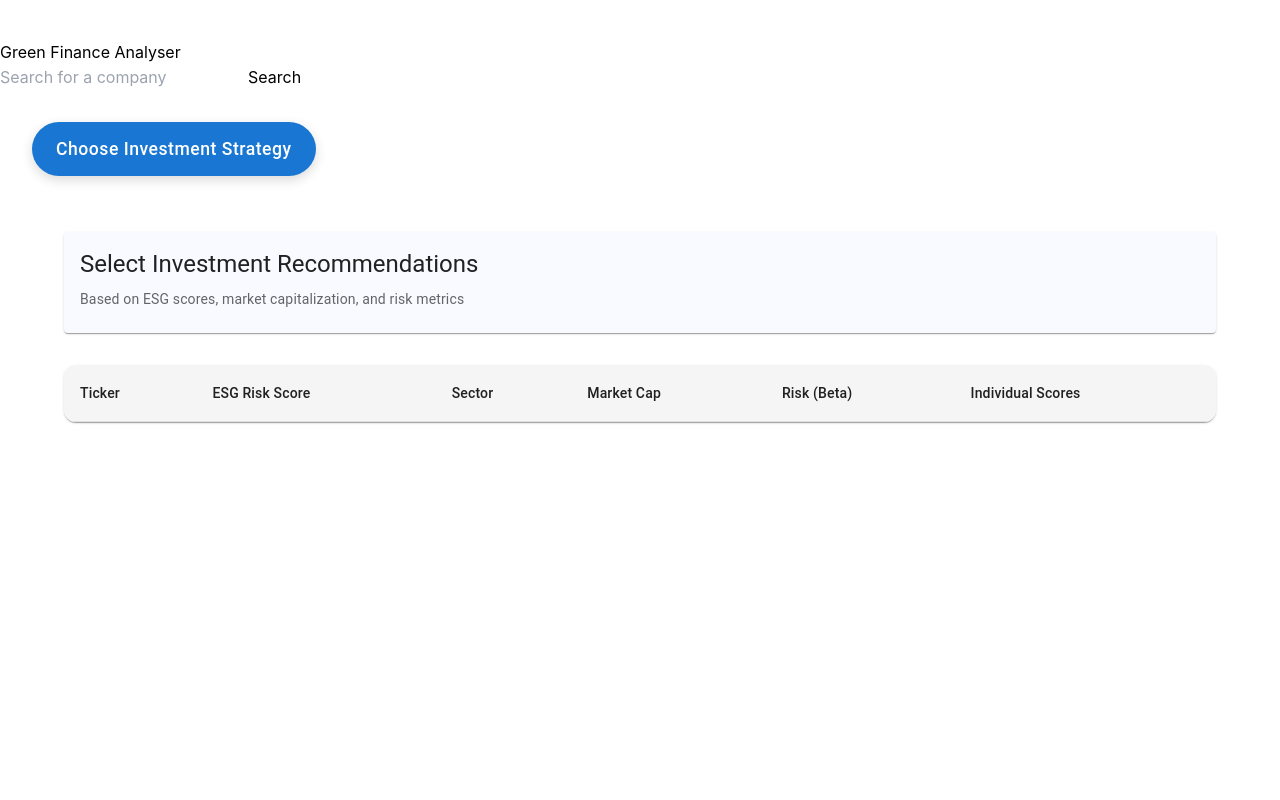
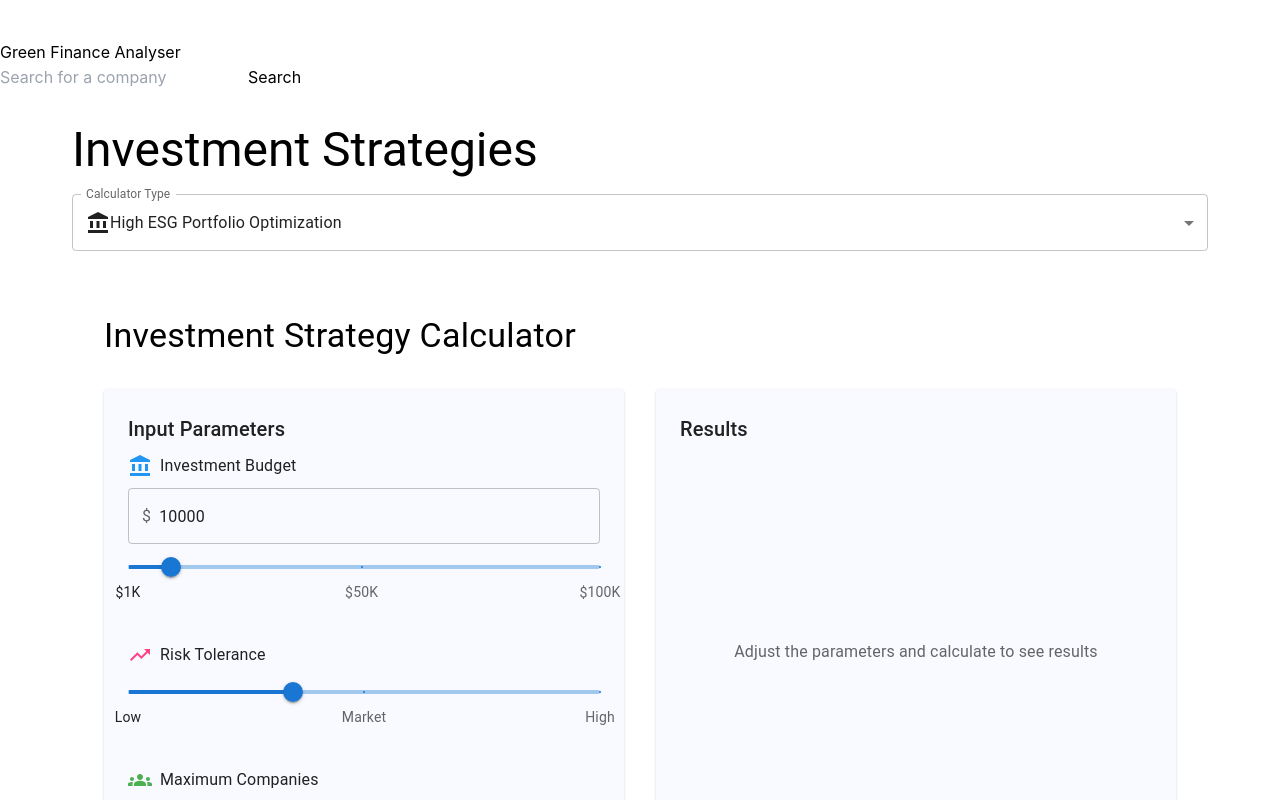
Before and after one commit to bhoopesh369/Cyberpunk-Shaastra, a React (Vite) app in the folder frontend/: page /dashboard in a window 1280 px wide. Shown: the top 800 px of the page. Built offline with nearby package versions, Linux system fonts and the light colour scheme.

Commit message:
fix: something

```diff
--- a/frontend/src/components/NavBar.tsx
+++ b/frontend/src/components/NavBar.tsx
@@ -88,8 +88,8 @@ const NavBar = () => {
             path: "/login",
             description: "User login",
         },
-        { text: "Settings", icon: <Settings />, path: "/settings" },
-        { text: "About", icon: <Info />, path: "/about" },
+        // { text: "Settings", icon: <Settings />, path: "/settings" },
+        // { text: "About", icon: <Info />, path: "/about" },
     ];
 
     const toggleSidebar = () => {
--- a/frontend/src/main.tsx
+++ b/frontend/src/main.tsx
@@ -33,10 +33,10 @@ ReactDOM.createRoot(document.getElementById('root')!).render(
                     <Routes>
                         <Route path="/:ticker" element={<Ticker />} />
                         <Route path="/" element={<Home />} />
-                        <Route path="/dashboard" element={<DashBoard />} />
+                        <Route path="/calculator" element={<DashBoard />} />
                         <Route path='/login' element={<Login />} />
                         <Route path="/sector" element={<SectorAnalysis />} />
-                        <Route path="/calculator" element={<Calculator />} />
+                        <Route path="/dashboard" element={<Calculator />} />
                     </Routes>
                 </BrowserRouter>
             </Suspense>
--- a/frontend/src/pages/Calculator.tsx
+++ b/frontend/src/pages/Calculator.tsx
@@ -6,6 +6,7 @@ import {
     MenuItem,
     FormControl,
     InputLabel,
+    Typography,
 } from "@mui/material";
 import { AccountBalance, Groups, Home } from "@mui/icons-material";
 import InvestmentCalculator from "./InvestmentCalculator";
@@ -28,17 +29,17 @@ interface CalculatorSelector {
 const calculatorOptions: CalculatorSelector[] = [
     {
         type: CalculatorType.INVESTMENT,
-        label: "Investment Strategy Calculator",
+        label: "High ESG Portfolio Optimization",
         icon: <AccountBalance />,
     },
     {
         type: CalculatorType.SECTOR,
-        label: "Sector Wise Calculator",
+        label: "Sector Based Diversification",
         icon: <Groups />,
     },
     {
         type: CalculatorType.INDUSTRY,
-        label: "Industrty Wise Calculator",
+        label: "Industrty Based Diversification",
         icon: <Home />,
     },
 ];
@@ -63,6 +64,9 @@ const Calculator = () => {
 
     return (
         <Box sx={{ p: 4, maxWidth: 1200, margin: "0 auto" }}>
+            <Typography variant="h3" gutterBottom>
+                Investment Strategies
+            </Typography>
             <FormControl fullWidth sx={{ mb: 4 }}>
                 <InputLabel id="calculator-type-label">Calculator Type</InputLabel>
                 <Select
```
